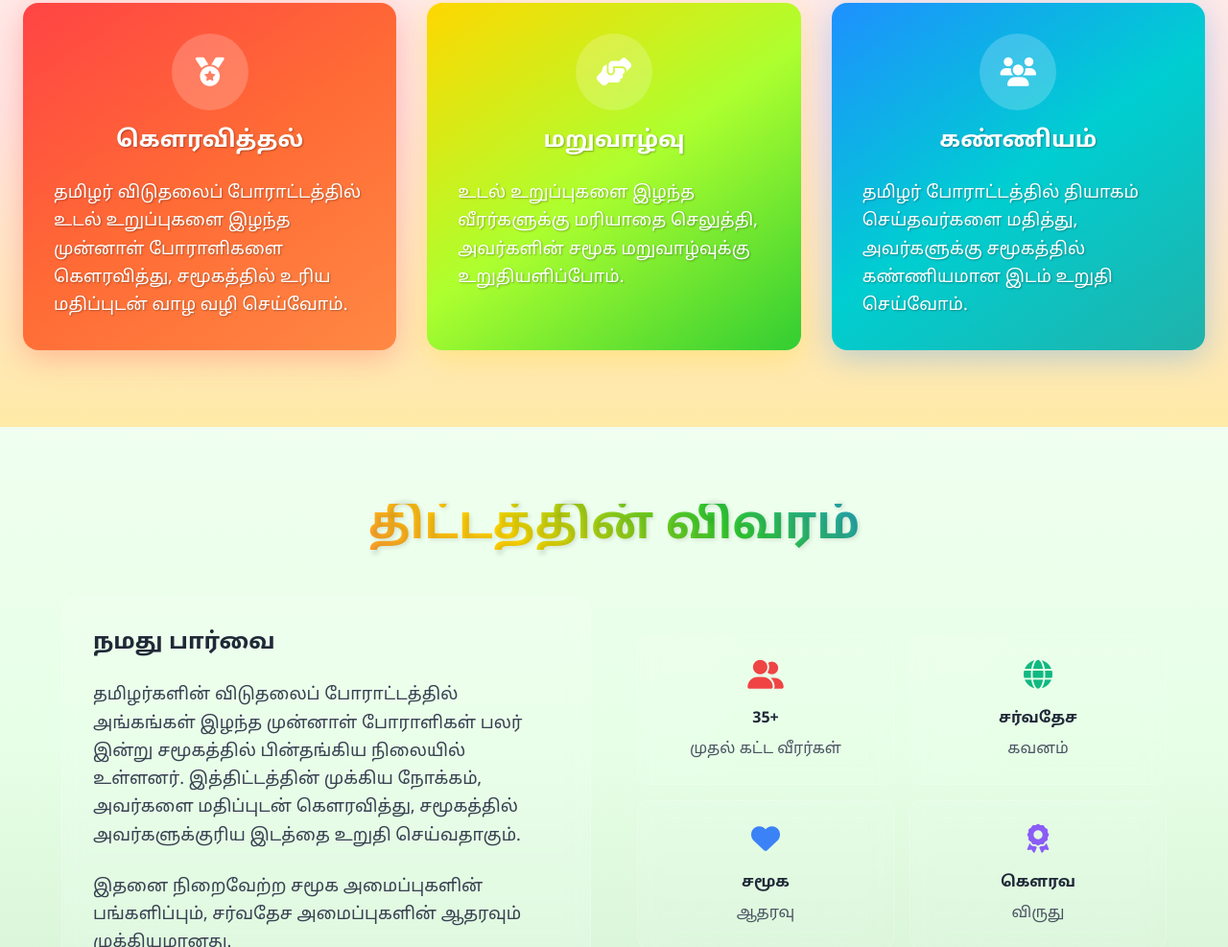
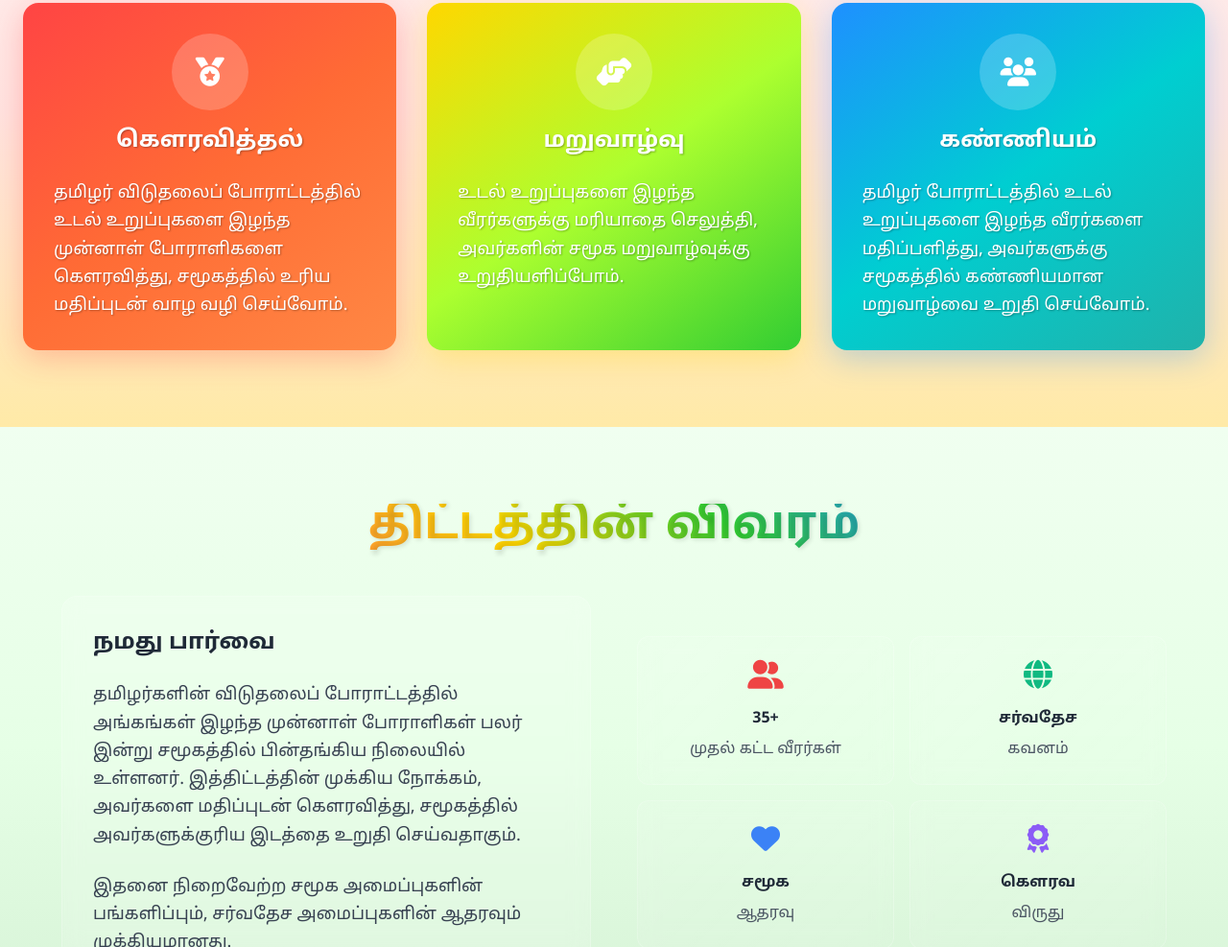
Before and after one commit to Fernando280773/YTCHelpforTamilHeroes, a website: page index.html in a window 1280 px wide. Shown: the part 1017-2004 px from the top of the page at 96% size. Drawn offline with nearby package versions, Linux system fonts and the light colour scheme.

Commit message:
Update mission card 3 text as requested (line 99)

```diff
--- a/index.html
+++ b/index.html
@@ -96,7 +96,7 @@
                         <h3 class="text-2xl font-bold mb-4">கண்ணியம்</h3>
                     </div>
                     <p class="text-lg leading-relaxed">
-                        தமிழர் போராட்டத்தில் தியாகம் செய்தவர்களை மதித்து, அவர்களுக்கு சமூகத்தில் கண்ணியமான இடம் உறுதி செய்வோம்.
+                        தமிழர் போராட்டத்தில் உடல் உறுப்புகளை இழந்த வீரர்களை மதிப்பளித்து, அவர்களுக்கு சமூகத்தில் கண்ணியமான மறுவாழ்வை  உறுதி செய்வோம்.
                     </p>
                 </div>
             </div>
```
